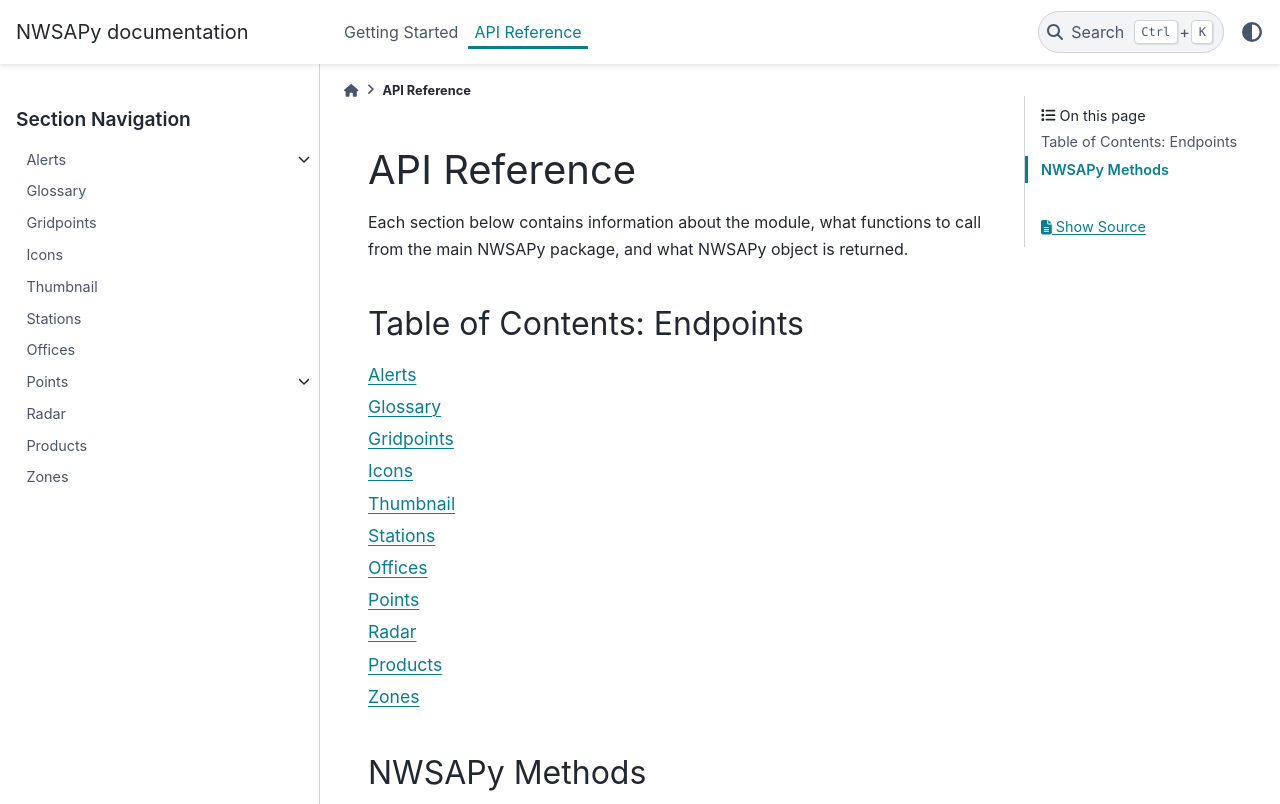
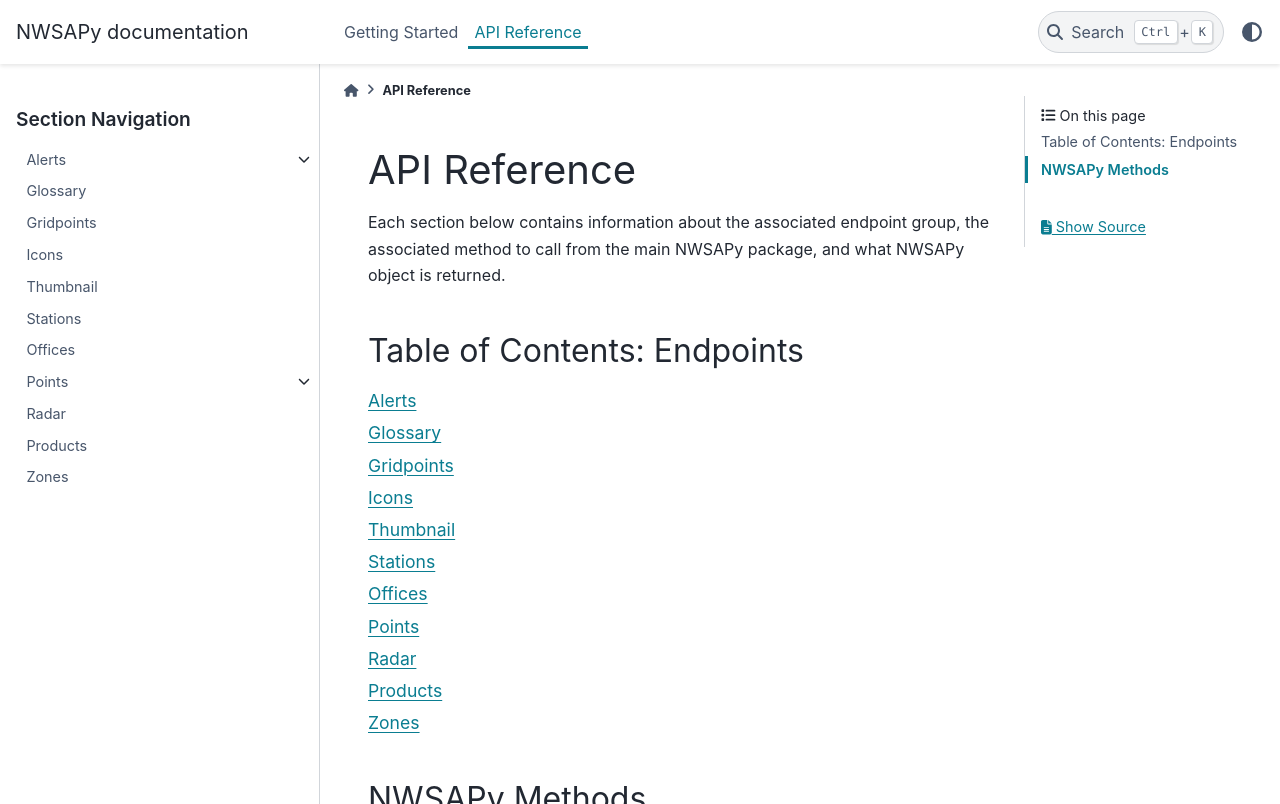
Before and after one commit to WxBDM/nwsapy, a Sphinx documentation site: the page built from docs/apiref.rst, in a window 1280 px wide and 1108 px high, cut to the strip 0-804 px from the top of the window. Built offline with Sphinx 7.4.7 and the PyData theme 0.15.4, drawn with Linux system fonts in a browser that asks for light colours.

Commit message:
Will readthedocs generate the methods? the world may never know.

```diff
--- a/docs/apiref.rst
+++ b/docs/apiref.rst
@@ -1,7 +1,7 @@
 API Reference
 =============
 
-Each section below contains information about the module, what functions to call from the main NWSAPy package, and what NWSAPy object is returned.
+Each section below contains information about the associated endpoint group, the associated method to call from the main NWSAPy package, and what NWSAPy object is returned.
 
 Table of Contents: Endpoints
 ----------------------------
@@ -24,5 +24,6 @@
 NWSAPy Methods
 --------------
 
-.. autoclass:: nwsapy.nwsapy.NWSAPy( )
+.. py:currentmodule:: nwsapy
+.. autoclass:: nwsapy.NWSAPy
     :members:
```
